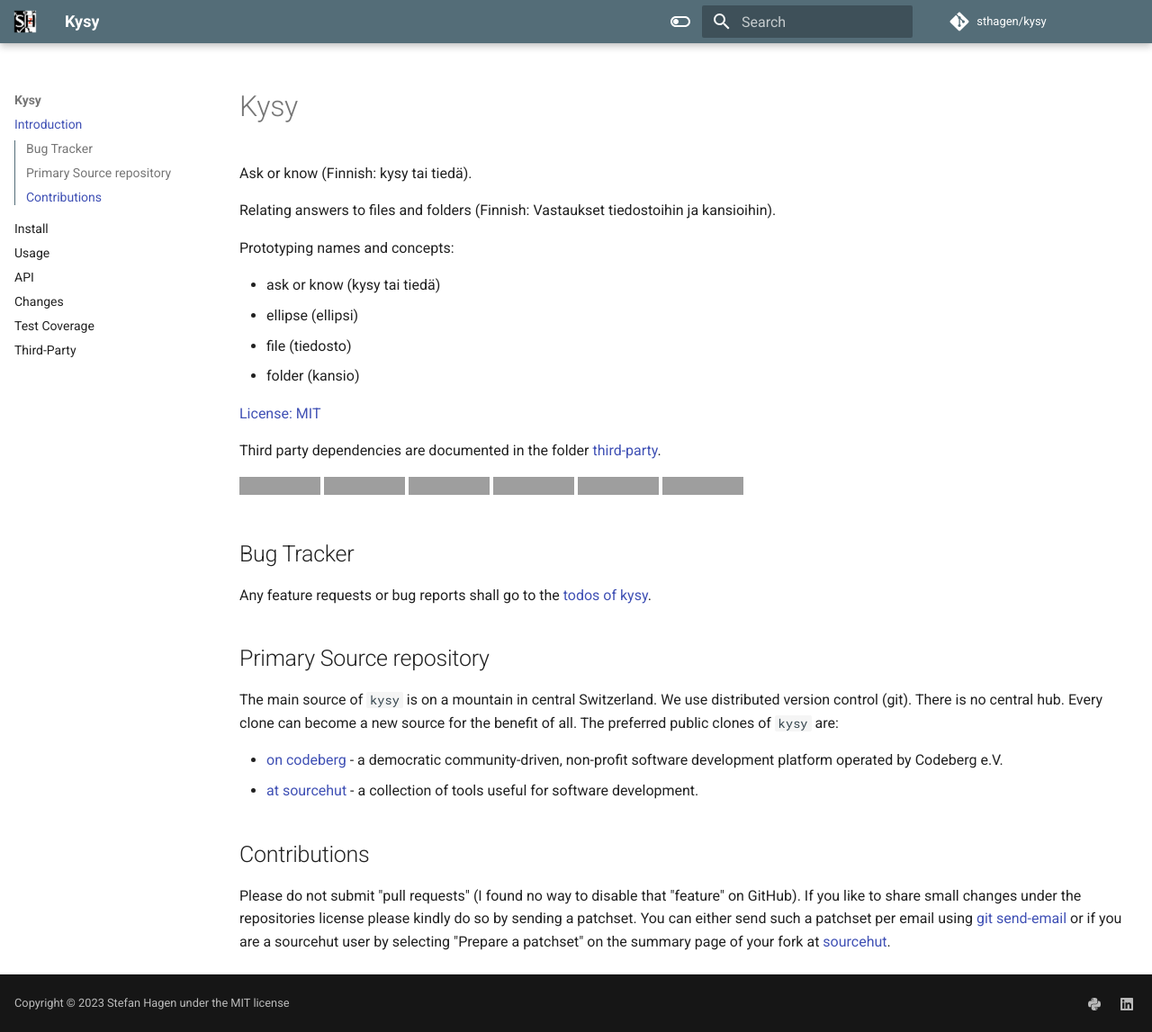
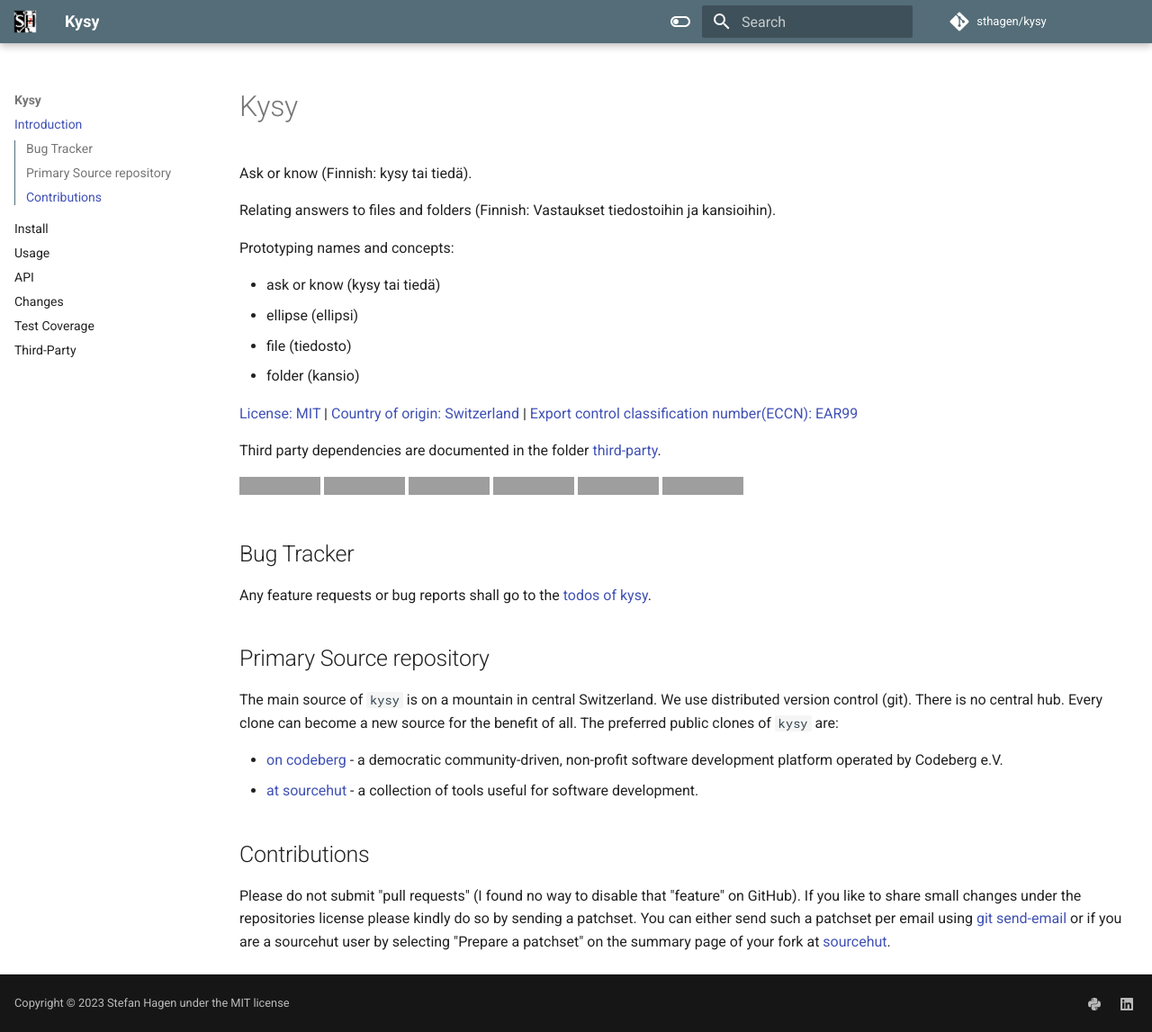
Before and after one commit to sthagen/kysy, an MkDocs documentation site: the page built from docs/index.md, in a window 1280 px wide and 1147 px high. Shown: the whole window at 90% size. Built offline with MkDocs 1.6.1 and Material for MkDocs 9.7.7, drawn with Linux system fonts in a browser that asks for light colours; grey boxes are pictures that could not be loaded.

Commit message:
Amended landing page of docs with eccn and coo

```diff
--- a/docs/index.md
+++ b/docs/index.md
@@ -11,7 +11,9 @@
 * file (tiedosto)
 * folder (kansio)
 
-[License: MIT](https://git.sr.ht/~sthagen/kysy/tree/default/item/LICENSE)
+[License: MIT](https://git.sr.ht/~sthagen/kysy/tree/default/item/LICENSE) |
+[Country of origin: Switzerland](https://git.sr.ht/~sthagen/kysy/tree/default/item/COUNTRY-OF-ORIGIN) |
+[Export control classification number(ECCN): EAR99](https://git.sr.ht/~sthagen/kysy/tree/default/item/EXPORT-CONTROL-CLASSIFICATION-NUMBER)
 
 Third party dependencies are documented in the folder [third-party](third-party/README.md).
 
```
